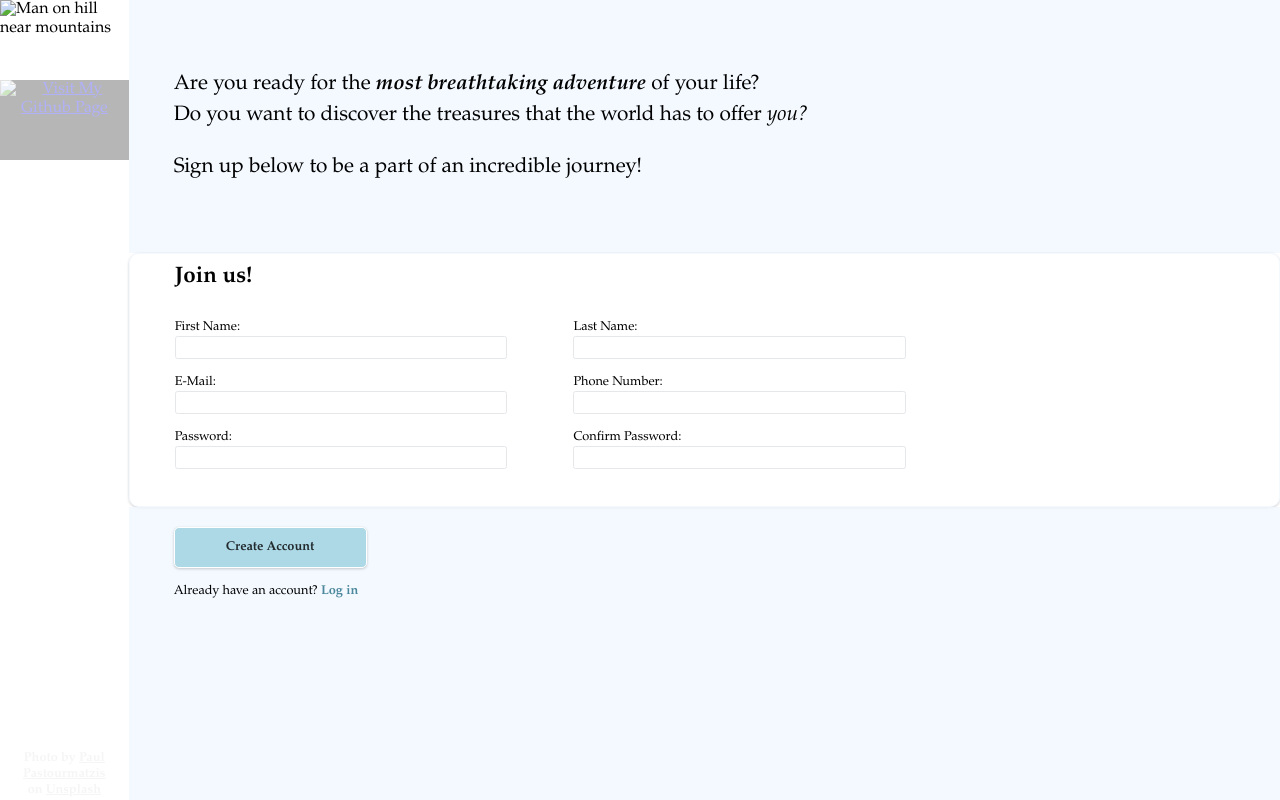
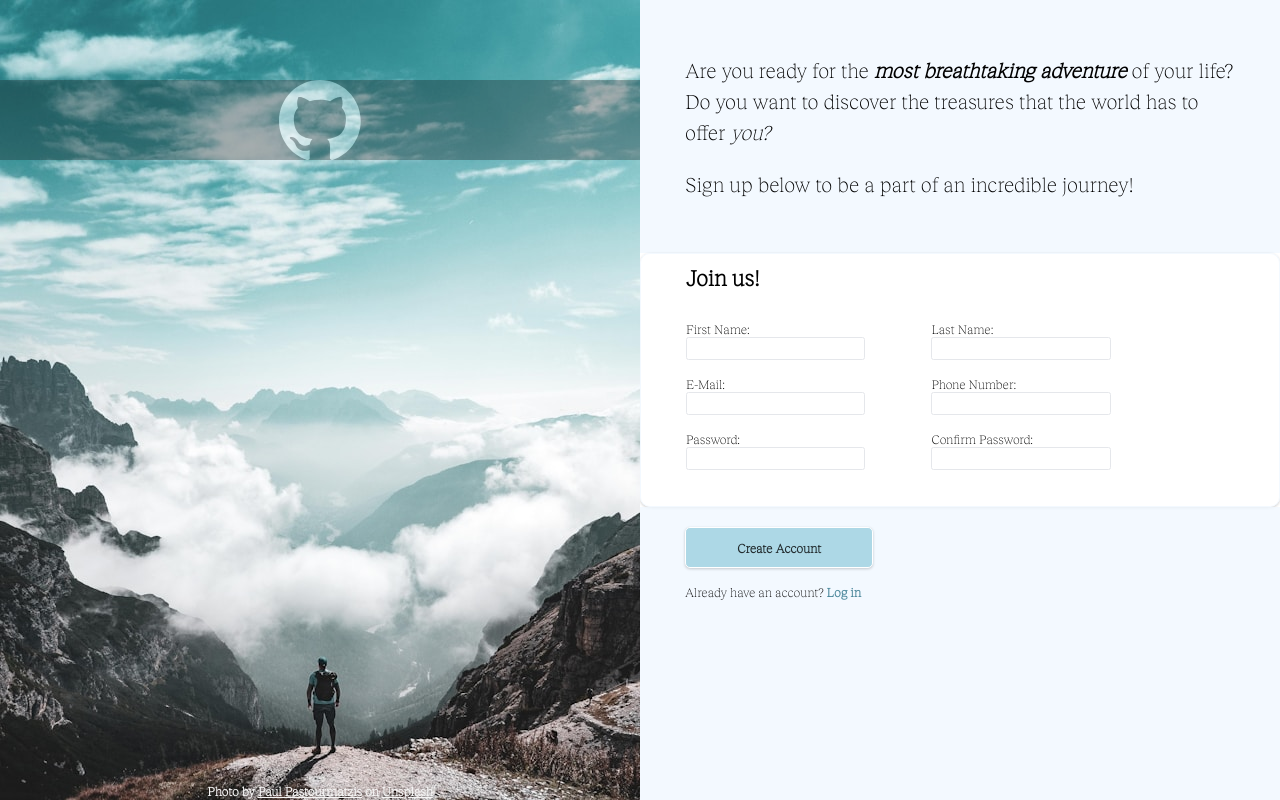
Before and after one commit to ensklc93/Sign-up-Form, a plain HTML site: page index.html in a window 1280 px wide. Drawn offline with Linux system fonts and the light colour scheme; a web font is replaced by a local one.

Commit message:
Added fonts and images with folder

```diff
--- a/index.html
+++ b/index.html
@@ -12,12 +12,12 @@
       <div class="image-wrapper">
         <img
           class="main-image"
-          src="./paul-pastourmatzis-nhFcSmJtAeo-unsplash.jpg"
+          src="./images/paul-pastourmatzis-nhFcSmJtAeo-unsplash.jpg"
           alt="Man on hill near mountains"
         />
         <div class="logo">
           <a href="https://github.com/ensklc93">
-            <img src="./github-mark-white.svg" alt="Visit My Github Page" />
+            <img src="./images/github-mark-white.svg" alt="Visit My Github Page" />
           </a>
         </div>
         <div class="credit">
```
Also changed, not shown: fonts/RecklessNeue-Thin.woff (added), fonts/RecklessNeue-Thin.woff2 (added), fonts/adventure-webfont.woff (added), fonts/adventure-webfont.woff2 (added), images/github-mark-white.svg (added), images/paul-pastourmatzis-nhFcSmJtAeo-unsplash.jpg (added).
